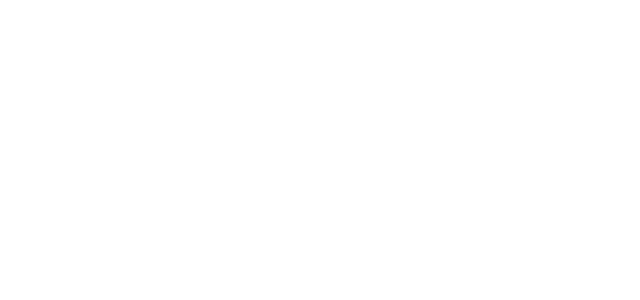
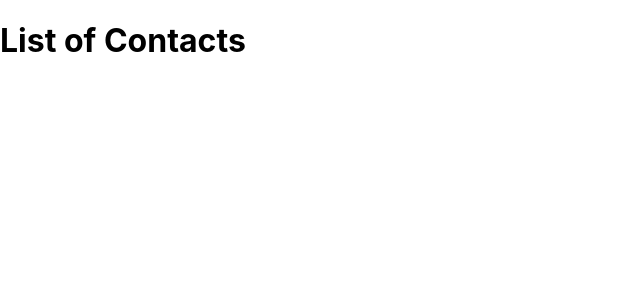
Before and after one commit to map-my-health/newfrontend, a React (Create React App) app in the folder my-app/: page /contact in a window 1280 px wide. Shown: the top 300 px of the page, without its empty margins (0-640 px from the left). Built offline with nearby package versions, Linux system fonts and the light colour scheme.

Commit message:
added contact page

```diff
--- a/my-app/src/App.js
+++ b/my-app/src/App.js
@@ -5,6 +5,7 @@
   Route
 } from 'react-router-dom';
 import Home from '../src/components/home/Home';
+import Contact from '../src/components/contact/contact';
 import './App.css';
 
 export default function App() {
@@ -14,6 +15,7 @@
       <main>
       <Switch>
         <Route exact path="/" component={Home} />
+        <Route exact path="/contact" component={Contact} />
       </Switch>
     </main>
     </>
--- /dev/null
+++ b/my-app/src/components/contact/contact.js
@@ -0,0 +1,9 @@
+import React from "react";
+
+export default function Contact() {
+  return (
+    <div>
+      <h1>List of Contacts</h1>
+    </div>
+  );
+}
--- a/my-app/src/components/header/Header.js
+++ b/my-app/src/components/header/Header.js
@@ -5,6 +5,7 @@
     <div class="header">
       <h1 class="header">Map My Health</h1>
       <Link to="/">Home</Link>
+      <Link to="/contact">Contacts</Link>
     </div>
   );
 }
```
